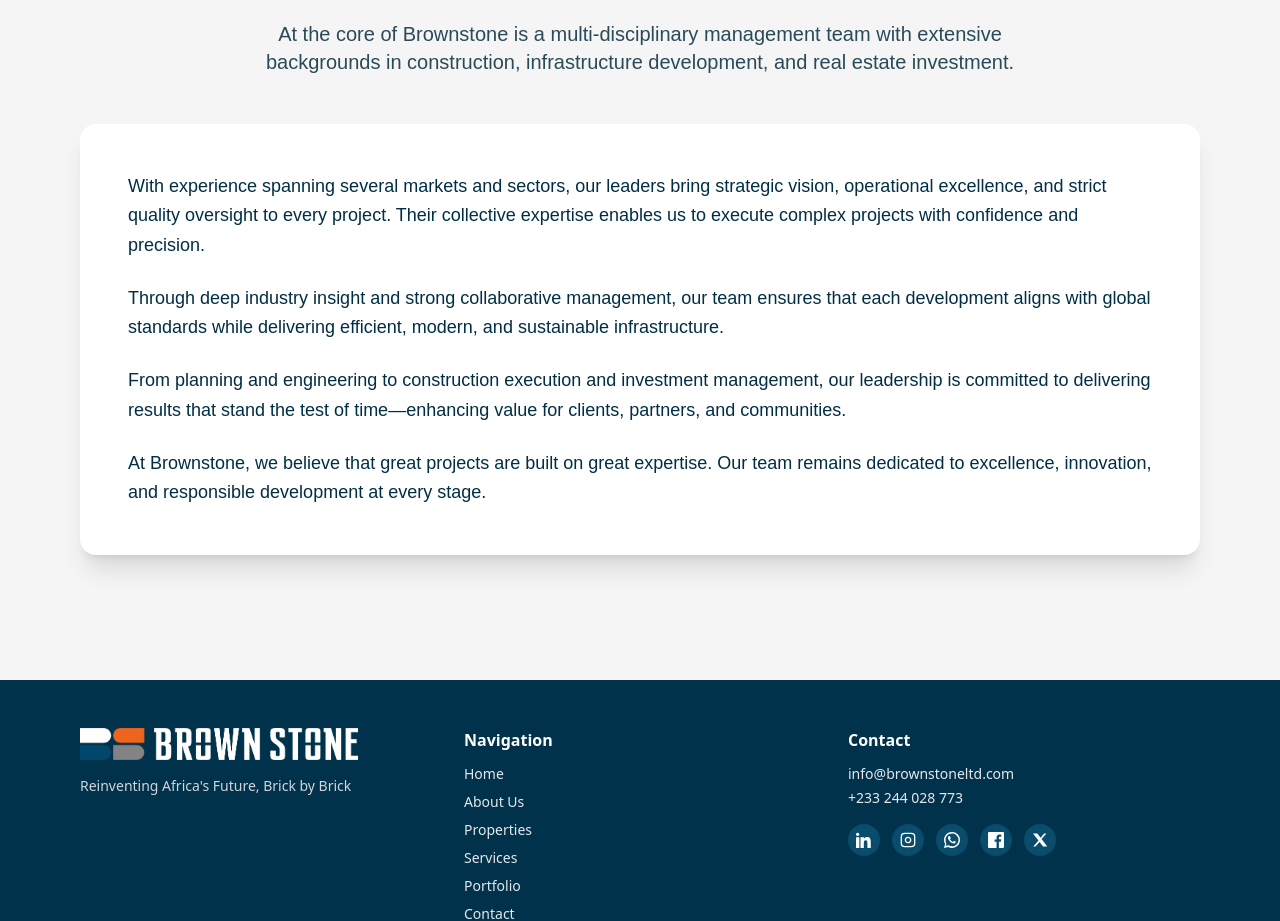
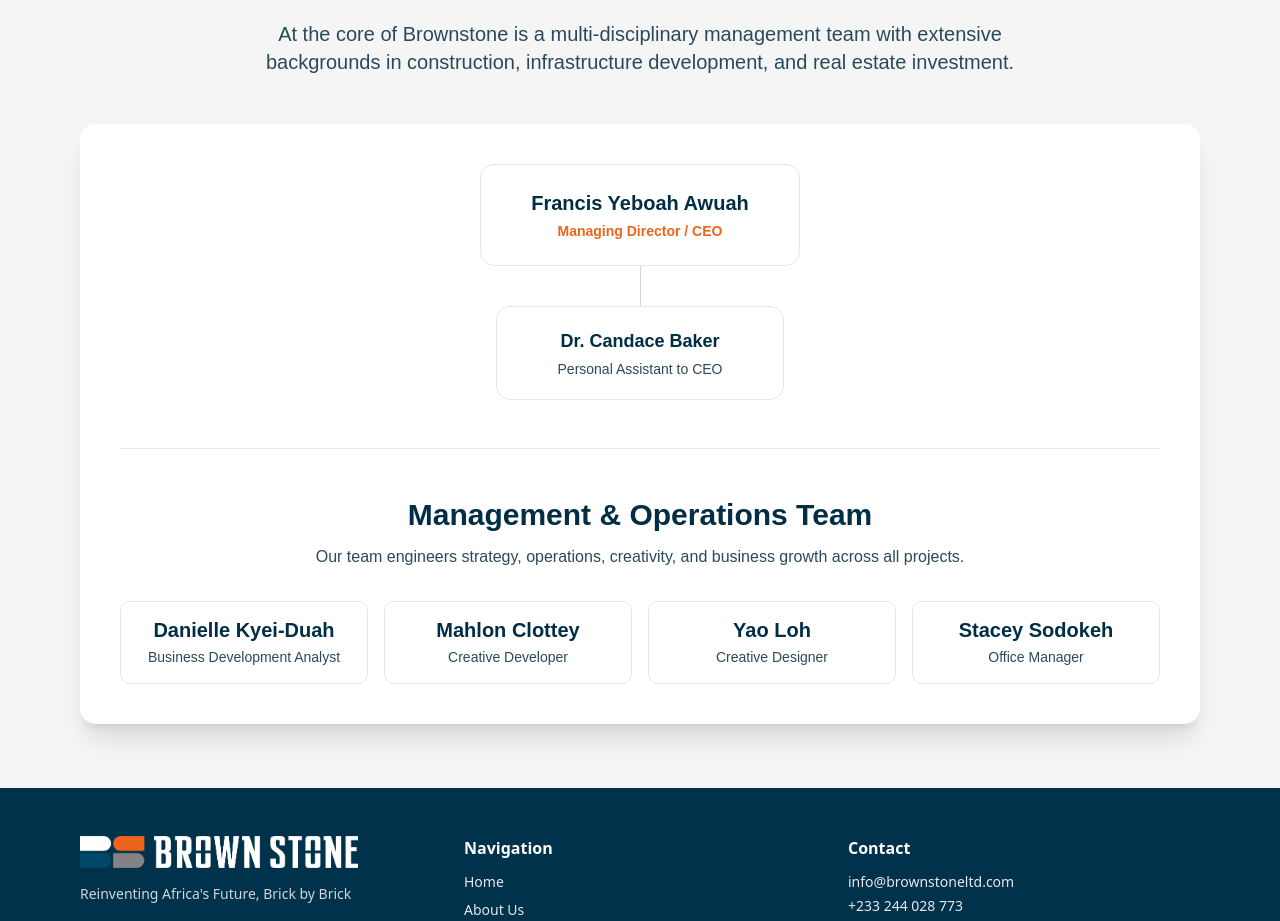
Before and after one commit to mahlon-cloud/BrownStone, a Next.js app: page /teams in a window 1280 px wide. Shown: the part 440-1361 px from the top of the page. Built offline with nearby package versions, Linux system fonts and the light colour scheme.

Commit message:
Team update

```diff
--- a/src/components/Pages/Teams.jsx
+++ b/src/components/Pages/Teams.jsx
@@ -32,24 +32,92 @@ export default function TeamPages() {
           </p>
         </div>
 
-        {/* Main Content Section */}
-        <div className="bg-white rounded-2xl shadow-xl p-8 md:p-12">
-          <p className="text-base md:text-lg leading-relaxed mb-6">
-            With experience spanning several markets and sectors, our leaders bring strategic vision, operational excellence, and strict quality oversight to every project. Their collective expertise enables us to execute complex projects with confidence and precision.
-          </p>
 
-          <p className="text-base md:text-lg leading-relaxed mb-6">
-            Through deep industry insight and strong collaborative management, our team ensures that each development aligns with global standards while delivering efficient, modern, and sustainable infrastructure.
-          </p>
+        {/* Main Content Section – Organisational Chart */}
+<div className="bg-white rounded-2xl shadow-xl p-6 md:p-10">
+  {/* CEO */}
+  <div className="flex flex-col items-center">
+    <div className="w-full sm:w-80 text-center border border-[#e5e7eb] rounded-xl p-6">
+      <h3 className="text-xl font-bold text-[#012e44]">
+        Francis Yeboah Awuah
+      </h3>
+      <p className="text-sm mt-1 text-[#EF641C] font-semibold">
+        Managing Director / CEO
+      </p>
+    </div>
 
-          <p className="text-base md:text-lg leading-relaxed mb-6">
-            From planning and engineering to construction execution and investment management, our leadership is committed to delivering results that stand the test of time—enhancing value for clients, partners, and communities.
-          </p>
+    {/* Connector */}
+    <div className="hidden md:block w-px h-10 bg-gray-300"></div>
 
-          <p className="text-base md:text-lg leading-relaxed">
-            At Brownstone, we believe that great projects are built on great expertise. Our team remains dedicated to excellence, innovation, and responsible development at every stage.
-          </p>
-        </div>
+    {/* Executive Support */}
+    <div className="w-full flex justify-center">
+      <div className="w-full sm:w-72 text-center border border-[#e5e7eb] rounded-xl p-5">
+        <h4 className="text-lg font-semibold text-[#012e44]">
+          Dr. Candace Baker
+        </h4>
+        <p className="text-sm text-[#2a4a59] mt-1">
+          Personal Assistant to CEO
+        </p>
+      </div>
+    </div>
+  </div>
+
+  {/* Divider */}
+  <div className="my-12 border-t border-gray-200"></div>
+
+  {/* Core Team */}
+  <div className="text-center mb-8">
+    <h2 className="text-2xl md:text-3xl font-bold text-[#012e44]">
+      Management & Operations Team
+    </h2>
+    <p className="mt-3 text-[#2a4a59] max-w-2xl mx-auto">
+      Our team engineers strategy, operations, creativity, and business growth across all projects.
+    </p>
+  </div>
+
+  <div className="grid grid-cols-1 sm:grid-cols-2 lg:grid-cols-4 gap-4">
+  {/* Business Development */}
+  <div className="border border-[#e5e7eb] rounded-lg p-4 text-center">
+    <h4 className="text-xl font-semibold text-[#012e44] leading-tight">
+      Danielle Kyei-Duah
+    </h4>
+    <p className="text-sm text-[#2a4a59] mt-1">
+      Business Development Analyst
+    </p>
+  </div>
+
+  {/* Creative Developer */}
+  <div className="border border-[#e5e7eb] rounded-lg p-4 text-center">
+    <h4 className="text-xl font-semibold text-[#012e44] leading-tight">
+      Mahlon Clottey
+    </h4>
+    <p className="text-sm text-[#2a4a59] mt-1">
+      Creative Developer
+    </p>
+  </div>
+
+  {/* Creative Designer */}
+  <div className="border border-[#e5e7eb] rounded-lg p-4 text-center">
+    <h4 className="text-xl font-semibold text-[#012e44] leading-tight">
+      Yao Loh
+    </h4>
+    <p className="text-sm text-[#2a4a59] mt-1">
+      Creative Designer
+    </p>
+  </div>
+
+  {/* Office Manager */}
+  <div className="border border-[#e5e7eb] rounded-lg p-4 text-center">
+    <h4 className="text-xl font-semibold text-[#012e44] leading-tight">
+      Stacey Sodokeh
+    </h4>
+    <p className="text-sm text-[#2a4a59] mt-1">
+      Office Manager
+    </p>
+  </div>
+</div>
+</div>
+
       </div>
     </section>
     </div>
```
